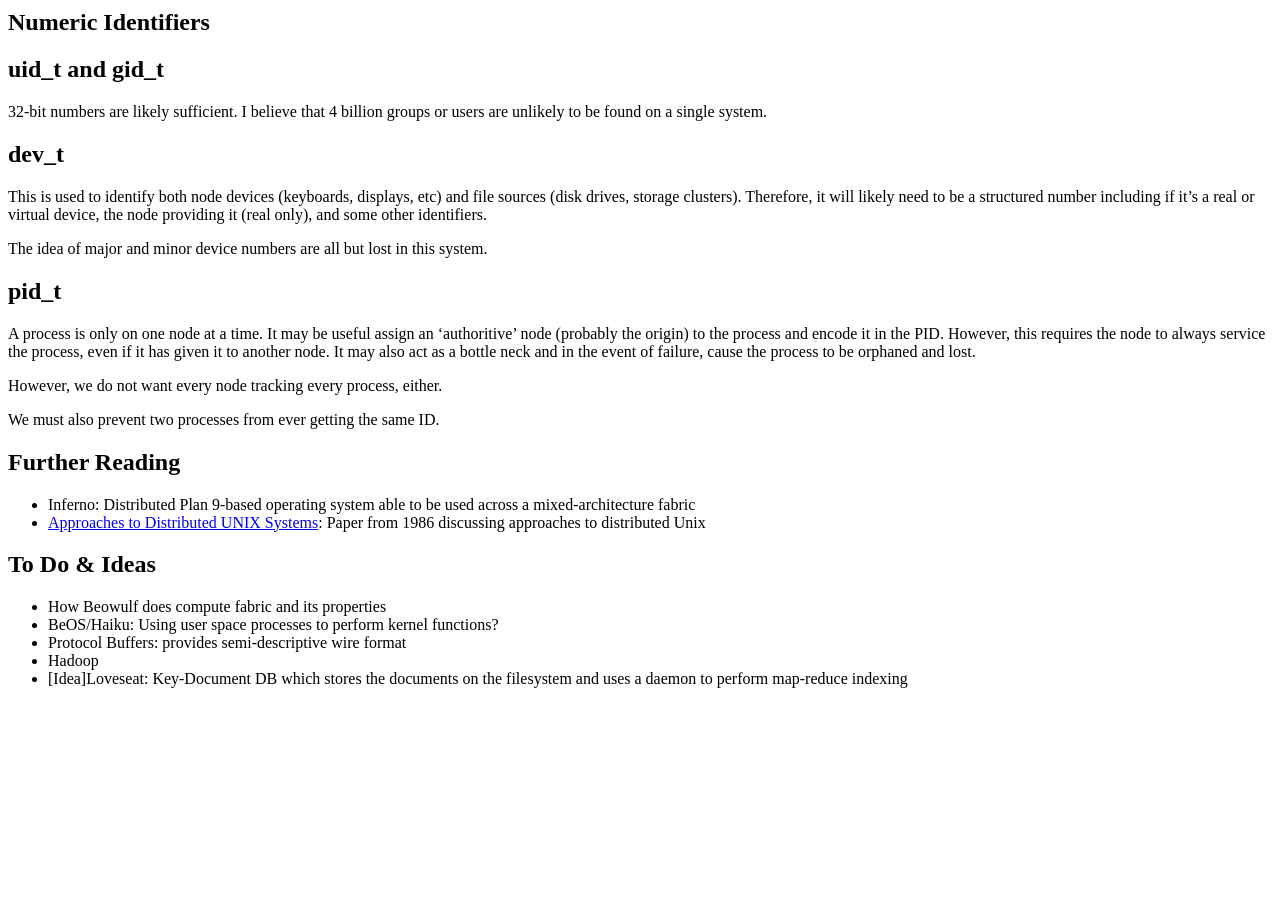
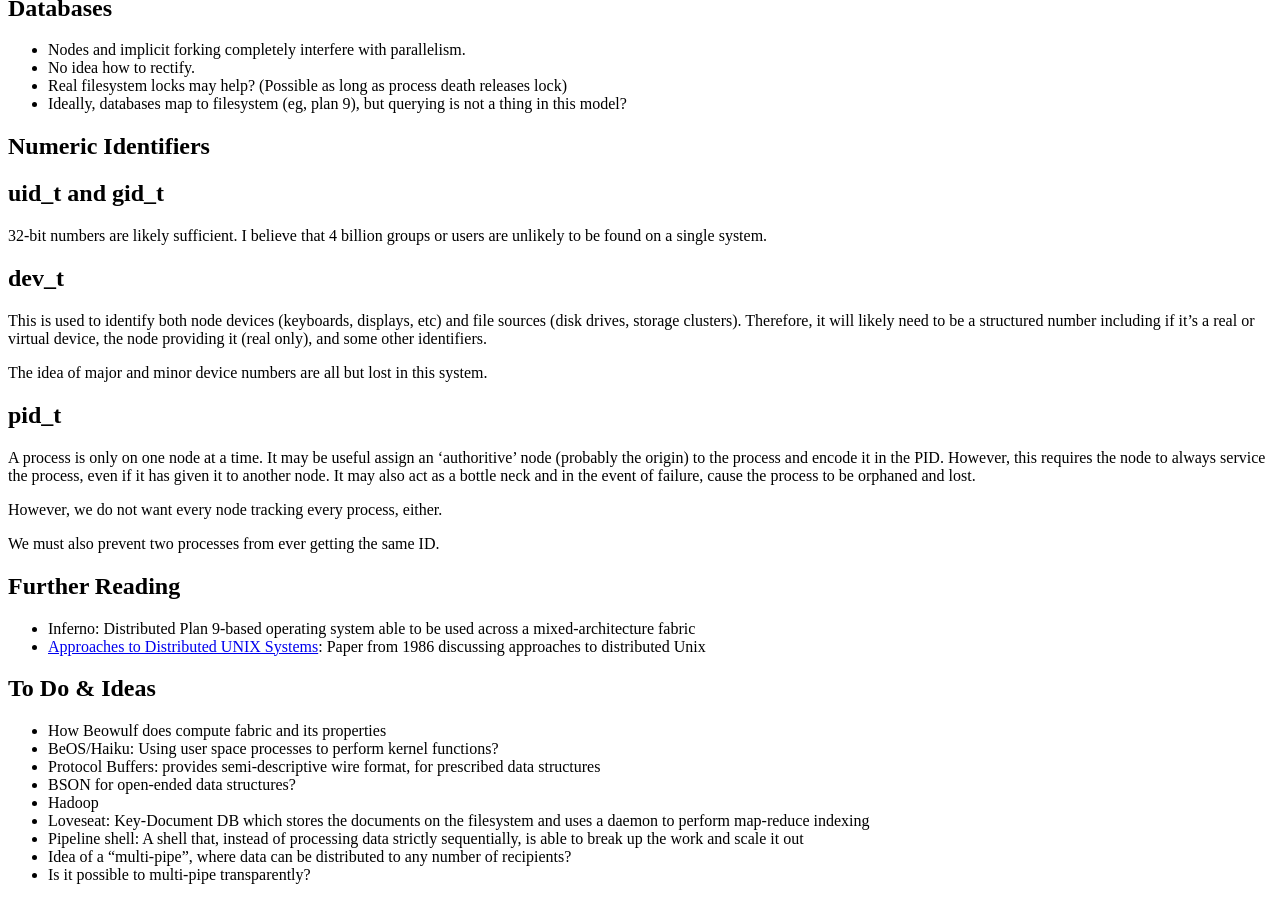
Before and after one commit to AstraLuma/astraluma.github.io, a Jekyll site: the page built from dunix.md, in a window 1280 px wide and 900 px high, scrolled down 3895 px. Built offline with Jekyll 4.4.1, drawn with Linux system fonts in a browser that asks for light colours; before the commit the page ends 4599 px from its top, so only the background shows below that; some of the changed text lies outside the part shown.

Commit message:
Update dunix.md

```diff
--- a/dunix.md
+++ b/dunix.md
@@ -11,6 +11,13 @@
 Or: What if all the servers of Google were a single usable system?
 
 Or: Timesharing in the cloud
+
+* Hardware failure will occur. Persistent data is replicated and fabric is adaptable
+ * Autoconfigure and autodiscovery of fabric
+* No bottlenecks. Avoid master-slave configurations, and mitigate when unavoidable
+* Be able to compile as much real software as possible with little-to-no modification
+* Every shell script and program is load balanced and distributed
+ * All you need to do to distribute work is to open some pipes and `fork()`
 
 Unsolved Problems
 =================
@@ -230,6 +237,10 @@
 =============
 * How Beowulf does compute fabric and its properties
 * BeOS/Haiku: Using user space processes to perform kernel functions?
-* Protocol Buffers: provides semi-descriptive wire format
+* Protocol Buffers: provides semi-descriptive wire format, for prescribed data structures
+* BSON for open-ended data structures?
 * Hadoop
-* [Idea]Loveseat: Key-Document DB which stores the documents on the filesystem and uses a daemon to perform map-reduce indexing
+* Loveseat: Key-Document DB which stores the documents on the filesystem and uses a daemon to perform map-reduce indexing
+* Pipeline shell: A shell that, instead of processing data strictly sequentially, is able to break up the work and scale it out
+ * Idea of a "multi-pipe", where data can be distributed to any number of recipients?
+ * Is it possible to multi-pipe transparently?
```
